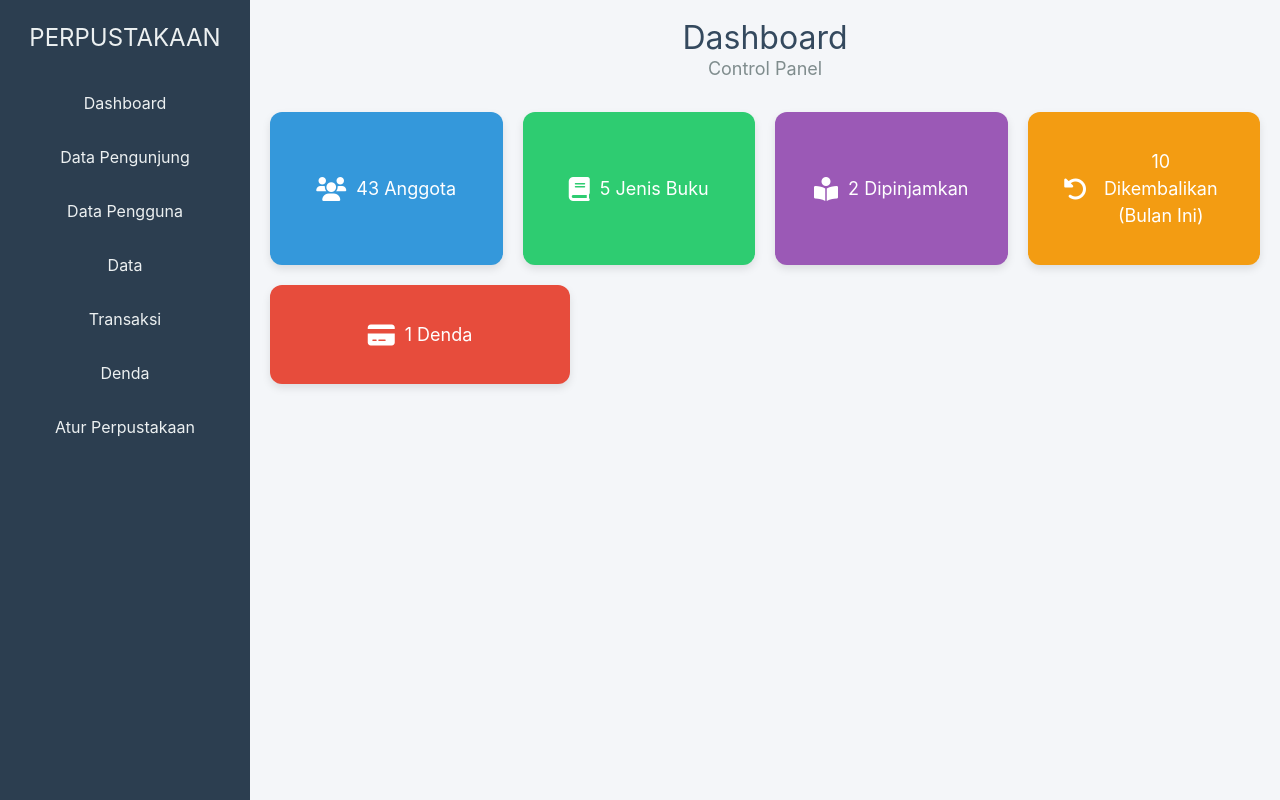
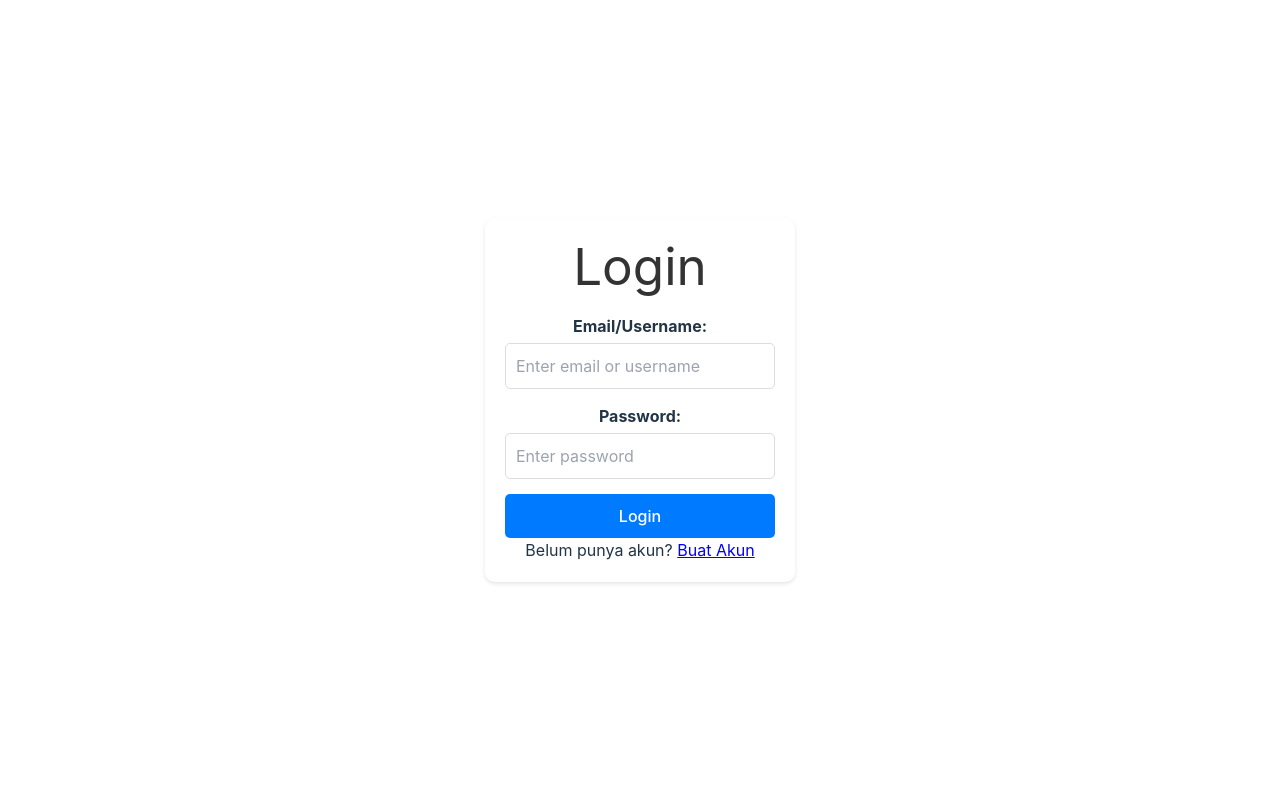
Before and after one commit to proyek-uas-arsitektur-sistem-perpus/proyek-sistem-perpus, a React (Vite) app in the folder frontend/: page / in a window 1280 px wide. Built offline with nearby package versions, Linux system fonts and the light colour scheme.

Commit message:
membuat halaman login

```diff
--- a/frontend/src/App.jsx
+++ b/frontend/src/App.jsx
@@ -1,15 +1,32 @@
 import React from 'react';
-import Dashboard from './pages/Dashboard';
-import SidebarStaff from './components/SidebarStaff';
+import { BrowserRouter as Router, Routes, Route } from 'react-router-dom';
+import Login from './pages/Login'; // Halaman Login
+import Dashboard from './pages/Dashboard'; // Halaman Dashboard
+import SidebarStaff from './components/SidebarStaff'; // Sidebar Staff
 import './App.css'; // Tambahkan CSS global jika diperlukan
-
 
 const App = () => {
   return (
-    <div className="app">
-      <Dashboard />
-      <SidebarStaff/>
-    </div>
+    <Router>
+      <div className="app">
+        {/* Routing */}
+        <Routes>
+          {/* Route ke halaman Login */}
+          <Route path="/" element={<Login />} />
+
+          {/* Route ke halaman Dashboard */}
+          <Route
+            path="/dashboard"
+            element={
+              <div>
+                <SidebarStaff />
+                <Dashboard />
+              </div>
+            }
+          />
+        </Routes>
+      </div>
+    </Router>
   );
 };
 
--- /dev/null
+++ b/frontend/src/pages/Login.css
@@ -0,0 +1,53 @@
+.login-container {
+    width: 100%;
+    max-width: 400px;
+    margin: 50px auto;
+    background: white;
+    padding: 20px;
+    border-radius: 10px;
+    box-shadow: 0 2px 4px rgba(0, 0, 0, 0.1);
+  }
+
+  .login-container h1 {
+    text-align: center;
+    color: #333;
+    margin-bottom: 20px;
+  }
+
+  .login-container .form-group {
+    margin-bottom: 15px;
+  }
+
+  .login-container .form-group label {
+    display: block;
+    font-weight: bold;
+    margin-bottom: 5px;
+  }
+
+  .login-container .form-group input {
+    width: 100%;
+    padding: 10px;
+    border: 1px solid #ddd;
+    border-radius: 5px;
+  }
+
+  .login-container button {
+    width: 100%;
+    padding: 10px;
+    background-color: #007bff;
+    color: white;
+    border: none;
+    border-radius: 5px;
+    cursor: pointer;
+    font-size: 16px;
+  }
+
+  .login-container button:hover {
+    background-color: #0056b3;
+  }
+
+  .register-link {
+    color: blue;
+    cursor: pointer;
+    text-decoration: underline;
+  }
--- a/frontend/src/pages/Login.jsx
+++ b/frontend/src/pages/Login.jsx
@@ -0,0 +1,41 @@
+import React from 'react';
+import { useNavigate } from 'react-router-dom';
+import './Login.css'; // Import file CSS
+
+const Login = () => {
+  const navigate = useNavigate();
+
+  const handleLogin = (e) => {
+    e.preventDefault();
+    console.log("Login successful!");
+    navigate('/dashboard');
+  };
+
+  return (
+    <div className="login-container">
+      <h1>Login</h1>
+      <form onSubmit={handleLogin}>
+        <div className="form-group">
+          <label>Email/Username:</label>
+          <input type="text" placeholder="Enter email or username" required />
+        </div>
+        <div className="form-group">
+          <label>Password:</label>
+          <input type="password" placeholder="Enter password" required />
+        </div>
+        <button type="submit">Login</button>
+      </form>
+      <p>
+        Belum punya akun?{" "}
+        <span
+          className="register-link"
+          onClick={() => navigate('/register')}
+        >
+          Buat Akun
+        </span>
+      </p>
+    </div>
+  );
+};
+
+export default Login;
```
